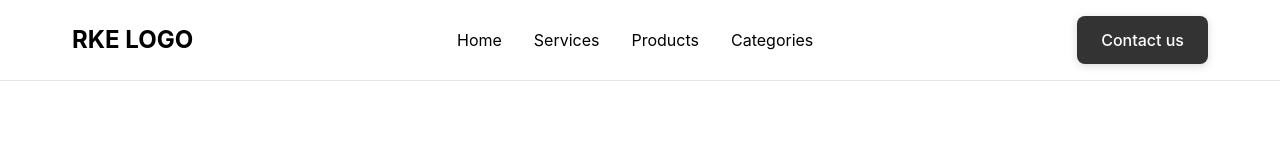
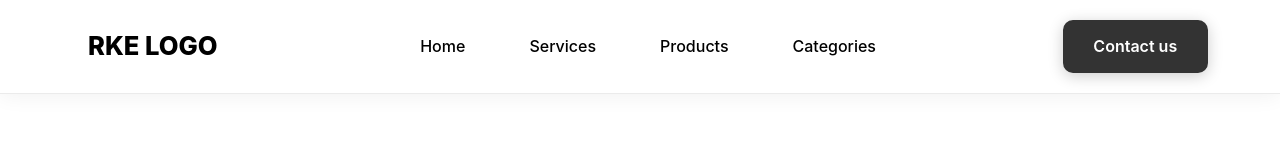
Before and after one commit to iamshiva003/rk-enterprises, a React (Vite) app: page / in a window 1280 px wide. Shown: the top 154 px of the page. Built offline with nearby package versions, Linux system fonts and the light colour scheme; a web font is replaced by a local one.

Commit message:
updating the design for header

```diff
--- a/src/components/Header.css
+++ b/src/components/Header.css
@@ -1,11 +1,14 @@
 /* Header Styles */
 .header {
     background-color: white;
-    border-bottom: 1px solid rgba(0, 0, 0, 0.1);
-    padding: 1rem 0;
+    border-bottom: 1px solid rgba(0, 0, 0, 0.08);
+    padding: 1.2rem 0;
     position: sticky;
     top: 0;
     z-index: 100;
+    box-shadow: 0 2px 20px rgba(0, 0, 0, 0.06);
+    backdrop-filter: blur(10px);
+    background: rgba(255, 255, 255, 0.95);
 }
 
 .header-content {
@@ -19,11 +22,20 @@
 }
 
 .logo {
-    font-weight: 700;
-    font-size: 1.5rem;
+    font-weight: 800;
+    font-size: 1.6rem;
     color: black;
     font-family: -apple-system, BlinkMacSystemFont, 'Segoe UI', 'Roboto', sans-serif;
     z-index: 101;
+    position: relative;
+    padding: 0.5rem 1rem;
+    border-radius: 8px;
+    transition: all 0.3s ease;
+}
+
+.logo:hover {
+    background-color: rgba(0, 0, 0, 0.03);
+    transform: translateY(-1px);
 }
 
 /* Desktop Navigation */
@@ -84,13 +96,34 @@
     text-decoration: none;
     color: black;
     font-size: 1rem;
-    font-weight: 400;
+    font-weight: 500;
     font-family: -apple-system, BlinkMacSystemFont, 'Segoe UI', 'Roboto', sans-serif;
-    transition: color 0.3s ease;
+    transition: all 0.3s ease;
+    padding: 0.5rem 1rem;
+    border-radius: 6px;
+    position: relative;
 }
 
 .nav-link:hover {
-    color: #666;
+    color: #333;
+    background-color: rgba(0, 0, 0, 0.04);
+    transform: translateY(-1px);
+}
+
+.nav-link:after {
+    content: '';
+    position: absolute;
+    bottom: 0;
+    left: 50%;
+    width: 0;
+    height: 2px;
+    background-color: #333;
+    transition: all 0.3s ease;
+    transform: translateX(-50%);
+}
+
+.nav-link:hover:after {
+    width: 60%;
 }
 
 /* Contact Button */
@@ -116,9 +149,20 @@
 .desktop-contact-btn {
     background-color: #333;
     color: white;
-    font-weight: 500;
-    border-radius: 8px;
-    box-shadow: 0 2px 8px rgba(0, 0, 0, 0.15);
+    font-weight: 600;
+    border-radius: 10px;
+    box-shadow: 0 3px 15px rgba(0, 0, 0, 0.2);
+    padding: 0.8rem 1.8rem;
+    border: 2px solid #333;
+    transition: all 0.3s ease;
+}
+
+.desktop-contact-btn:hover {
+    background-color: #555;
+    color: white;
+    transform: translateY(-2px);
+    box-shadow: 0 6px 20px rgba(0, 0, 0, 0.25);
+    border-color: #555;
 }
 
 .desktop-contact-btn:hover {
@@ -158,19 +202,24 @@
     color: black;
     font-size: 1.5rem;
     cursor: pointer;
-    padding: 0.5rem;
-    border-radius: 4px;
+    padding: 0.6rem;
+    border-radius: 8px;
     transition: all 0.3s ease;
     z-index: 101;
+    border: 1px solid transparent;
 }
 
 .hamburger-menu:hover {
-    background-color: rgba(0, 0, 0, 0.1);
+    background-color: rgba(0, 0, 0, 0.05);
+    border-color: rgba(0, 0, 0, 0.1);
+    transform: translateY(-1px);
 }
 
 .hamburger-menu.active {
     color: #333;
-    transform: scale(1.1);
+    transform: scale(1.05);
+    background-color: rgba(0, 0, 0, 0.03);
+    border-color: rgba(0, 0, 0, 0.1);
 }
 
 /* Responsive Design */
--- a/src/components/Header.tsx
+++ b/src/components/Header.tsx
@@ -1,10 +1,12 @@
-import React, { useState } from 'react';
+import React, { useState, useEffect, useRef } from 'react';
 import { FaBars, FaTimes } from 'react-icons/fa';
 import { Link } from 'react-router-dom';
 import './Header.css';
 
 const Header: React.FC = () => {
     const [isMenuOpen, setIsMenuOpen] = useState(false);
+    const mobileNavRef = useRef<HTMLElement>(null);
+    const hamburgerRef = useRef<HTMLButtonElement>(null);
 
     const toggleMenu = () => {
         setIsMenuOpen(!isMenuOpen);
@@ -13,6 +15,28 @@ const Header: React.FC = () => {
     const closeMenu = () => {
         setIsMenuOpen(false);
     };
+
+    useEffect(() => {
+        const handleClickOutside = (event: MouseEvent) => {
+            if (
+                isMenuOpen &&
+                mobileNavRef.current &&
+                !mobileNavRef.current.contains(event.target as Node) &&
+                hamburgerRef.current &&
+                !hamburgerRef.current.contains(event.target as Node)
+            ) {
+                closeMenu();
+            }
+        };
+
+        if (isMenuOpen) {
+            document.addEventListener('mousedown', handleClickOutside);
+        }
+
+        return () => {
+            document.removeEventListener('mousedown', handleClickOutside);
+        };
+    }, [isMenuOpen]);
 
     return (
         <header className="header">
@@ -28,7 +52,7 @@ const Header: React.FC = () => {
                 </nav>
 
                 {/* Mobile Navigation */}
-                <nav className={`navigation mobile-nav ${isMenuOpen ? 'active' : ''}`}>
+                <nav ref={mobileNavRef} className={`navigation mobile-nav ${isMenuOpen ? 'active' : ''}`}>
                     <Link to="/" className="nav-link" onClick={closeMenu}>Home</Link>
                     <Link to="/" className="nav-link" onClick={closeMenu}>Services</Link>
                     <Link to="/" className="nav-link" onClick={closeMenu}>Products</Link>
@@ -40,6 +64,7 @@ const Header: React.FC = () => {
 
                 {/* Hamburger Menu Button */}
                 <button
+                    ref={hamburgerRef}
                     className={`hamburger-menu ${isMenuOpen ? 'active' : ''}`}
                     onClick={toggleMenu}
                     aria-label="Toggle navigation menu"
```
